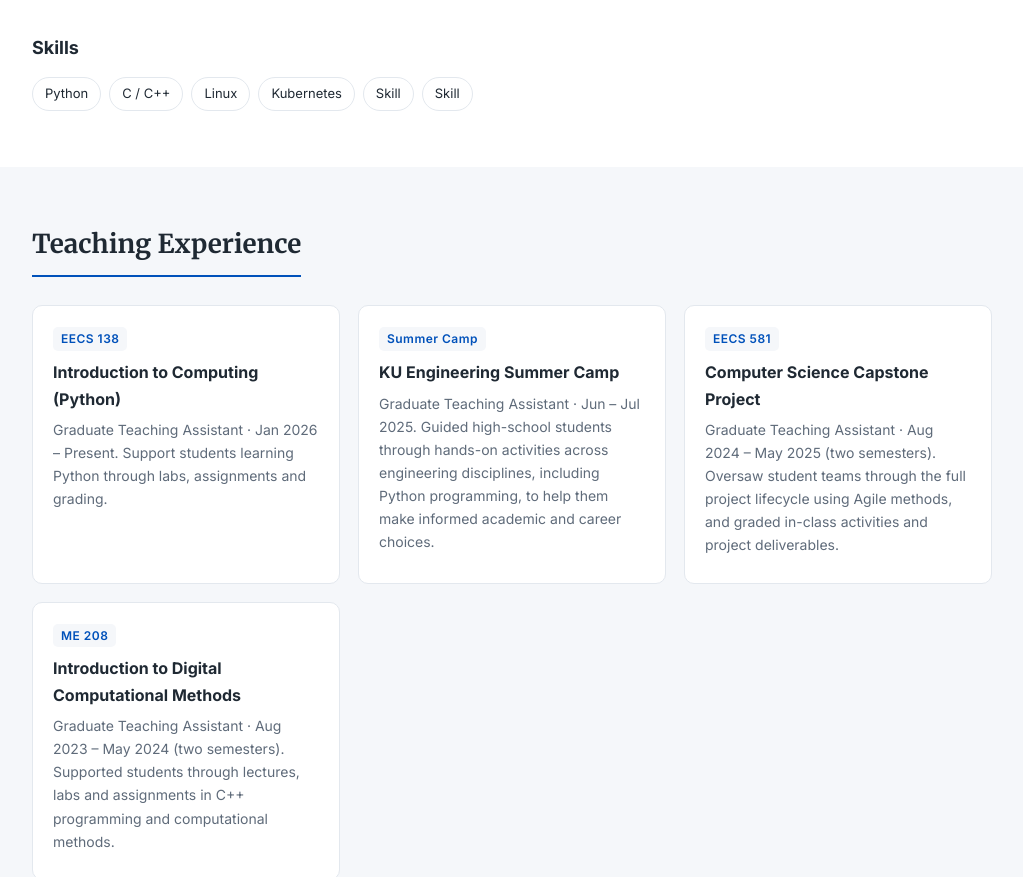
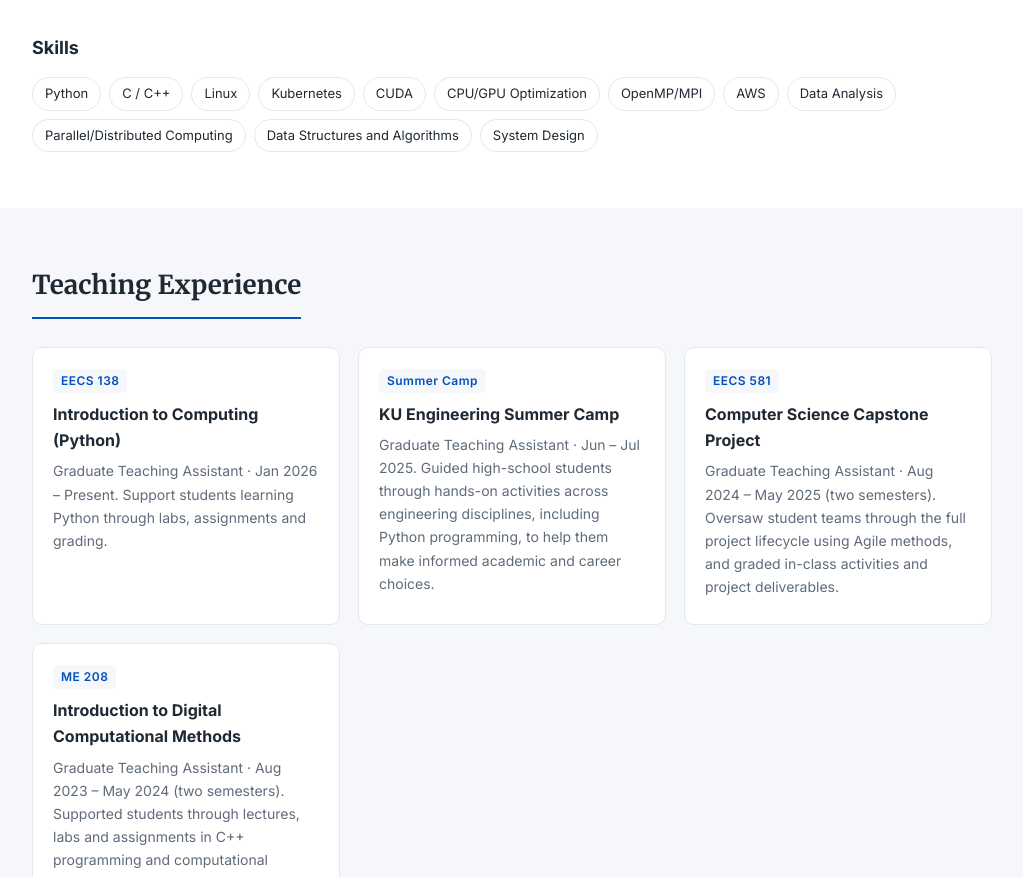
Before and after one commit to kcrc915/kcrc915.github.io, a plain HTML site: page index.html in a window 1280 px wide. Shown: the part 3645-4522 px from the top of the page, without its empty margins (128-1151 px from the left). Drawn offline with Linux system fonts and the light colour scheme.

Commit message:
Add new skill tags for CUDA, AWS, and optimization
Added new skill tags related to computing and data analysis.

```diff
--- a/index.html
+++ b/index.html
@@ -385,8 +385,15 @@
         <span class="tag">C / C++</span>
         <span class="tag">Linux</span>
         <span class="tag">Kubernetes</span>
-        <span class="tag">Skill</span>
-        <span class="tag">Skill</span>
+        <span class="tag">CUDA</span>
+        <span class="tag">CPU/GPU Optimization</span>
+        <span class="tag">OpenMP/MPI</span>
+        <span class="tag">AWS</span>
+        <span class="tag">Data Analysis</span>
+        <span class="tag">Parallel/Distributed Computing</span>
+        <span class="tag">Data Structures and Algorithms</span>
+        <span class="tag">System Design</span>
+
       </div>
     </div>
   </section>
```
